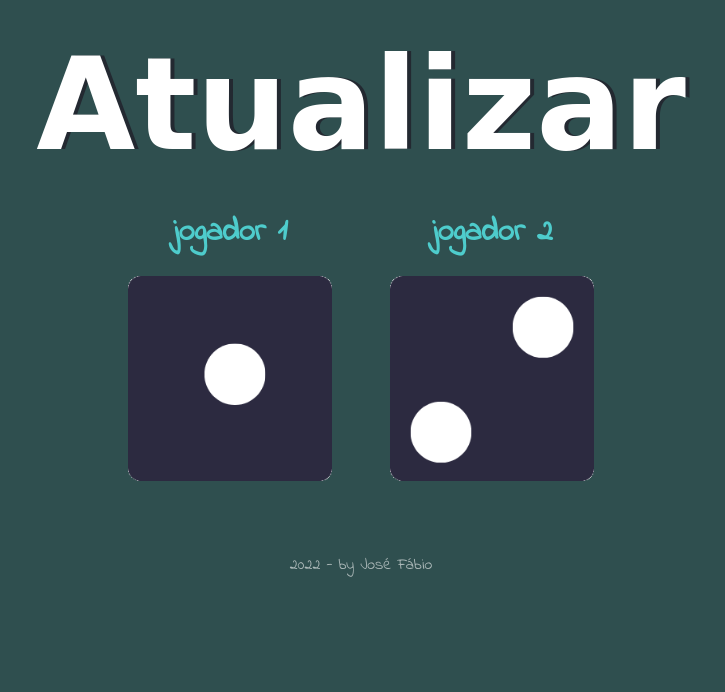
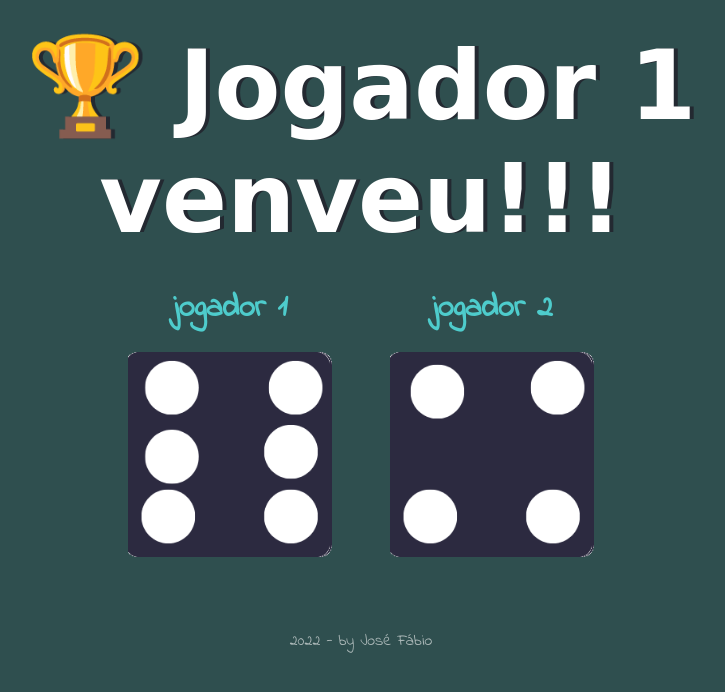
Before and after one commit to SanThorjf/rolouodado, a plain HTML site: page index.html in a window 1280 px wide. Shown: the whole page, without its empty margins (279-1004 px from the left). Drawn offline with Linux system fonts and the light colour scheme.

Commit message:
Dando funcionalidade ao prjeto com javascript

```diff
--- a/css/style.css
+++ b/css/style.css
@@ -23,7 +23,7 @@ h1 {
     margin: 30px;
     font-family: 'Lobster', cursive;
     text-shadow: 4px 0 #232931;
-    font-size: 8rem;
+    font-size: 6rem;
     color: #fff;
 }
 
--- a/index.html
+++ b/index.html
@@ -14,11 +14,11 @@
         <h1>Atualizar</h1>
         <div class="dice">
             <h2>jogador 1</h2>
-            <img src="./images/dice1.png" alt="dados">
+            <img src="" alt="dados">
         </div>
         <div class="dice">
             <h2>jogador 2</h2>
-            <img src="./images/dice2.png" alt="dados">
+            <img src="" alt="dados">
         </div>
     </main>
     <footer>
--- a/scripts/index.js
+++ b/scripts/index.js
@@ -0,0 +1,21 @@
+let randomNumber1 = Math.floor(Math.random() * 6) + 1;
+//let randoNumber2 = Math.floor(Math.random() * 6) + 1;
+
+let randomDiceImage = 'dice' + randomNumber1 + '.png';
+let randomImageSource = 'images/' + randomDiceImage;
+let image1 = document.querySelectorAll('img')[0];
+image1.setAttribute('src', randomImageSource);
+
+let randomNumber2 = Math.floor(Math.random() * 6) + 1;
+//let randoNumber2 = Math.floor(Math.random() * 6) + 1;
+
+let randomImageSource2 = 'images/dice' + randomNumber2 + '.png';
+document.querySelectorAll("img")[1].setAttribute("src", randomImageSource2);
+
+if (randomNumber1 > randomNumber2) {
+    document.querySelector('h1').innerText = '🏆 Jogador 1 venveu!!!';
+} else if (randomNumber1 < randomNumber2) {
+    document.querySelector("h1").innerText = "🏆 Jogador 2 venveu!!!";
+} else {
+    document.querySelector("h1").innerText = "Empate!!!";
+}
```
